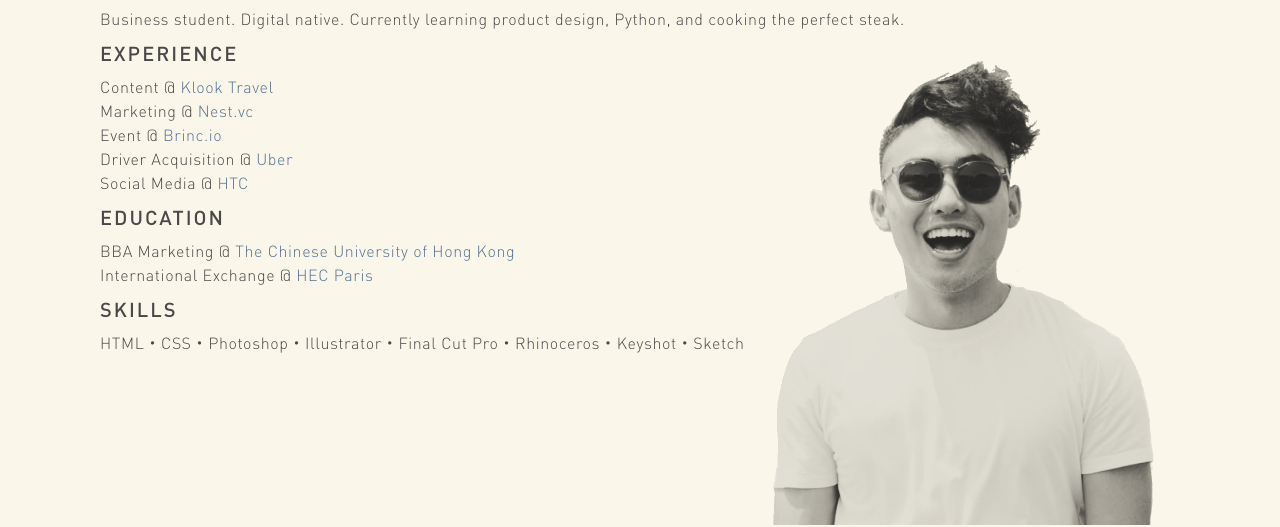
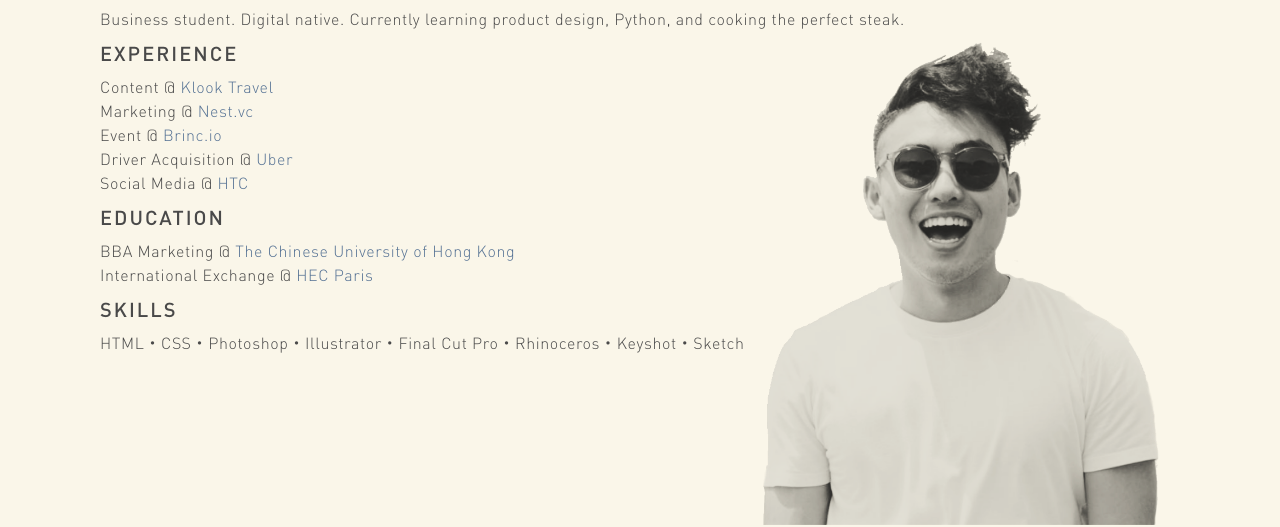
Before and after one commit to alanchou95/alanchou95.github.io, a plain HTML site: page index.html in a window 1280 px wide. Shown: the part 273-800 px from the top of the page. Drawn offline with Linux system fonts and the light colour scheme.

Commit message:
Cropped Face

```diff
--- a/css/style2.css
+++ b/css/style2.css
@@ -77,7 +77,7 @@
   #face {
     position: fixed;
     bottom: 0;
-    right: 70px;
+    right: 120px;
     z-index: 2;
   }
 
--- a/index.html
+++ b/index.html
@@ -9,6 +9,8 @@
     <link href="css/animate.css" rel="stylesheet">
     <link href="https://fonts.googleapis.com/css?family=Permanent+Marker" rel="stylesheet">
     <title>About | Alan Chou</title>
+    <link rel="icon" type="image/png" href="assets/favicon-32x32.png" sizes="32x32" />
+    <link rel="icon" type="image/png" href="assets/favicon-16x16.png" sizes="16x16" />
 
   </head>
 
@@ -84,7 +86,7 @@
     <div class="animated fadeInRight" id='face'>
 
       <a href='mailto:alanchou95@gmail.com'>
-        <img src='assets/alan_profile_pic2.png' alt='Alan Chou Headshot' height='500' width='500'>
+        <img src='assets/alan_profile_pic3.png' alt='Alan Chou Headshot' height='400' width='400'>
       </a>
 
     </div>
```
Also changed, not shown: assets/alan_profile_pic3.png (added), assets/favicomatic/code.txt (added), assets/favicon-16x16.png (added), assets/favicon-32x32.png (added), assets/favicon.ico (added), 2 other files.
